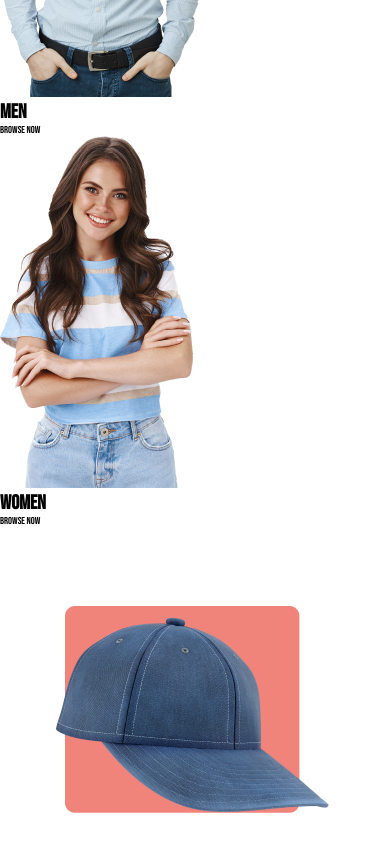
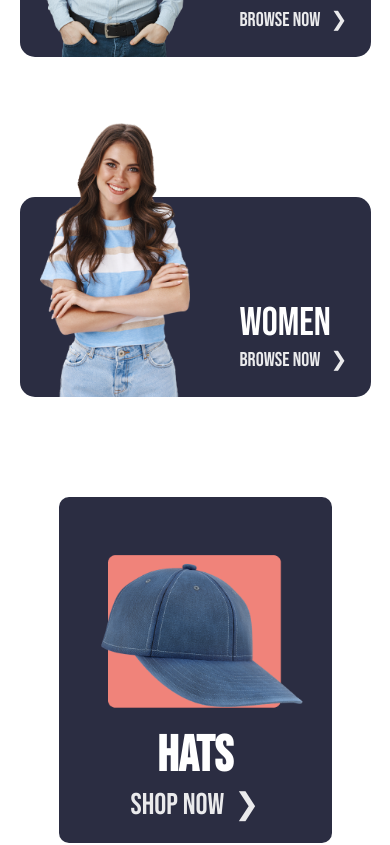
Before and after one commit to Yasser-Shehab/clothing-store, a React (Create React App) app: page / in a window 390 px wide. Shown: the part 920-1765 px from the top of the page. Built offline with nearby package versions, Linux system fonts and the light colour scheme; the HTML template or start-up script is replaced by a standard one.

Commit message:
Remade Category for mobile

```diff
--- a/src/components/Categories/Categories.jsx
+++ b/src/components/Categories/Categories.jsx
@@ -5,7 +5,7 @@ function Categories() {
     <div className="Categories-container">
       {data.map((category) => {
         return (
-          <div className={category.id <= 2 ? "category-main-container" : "category-container"}>
+          <div className={category.id <= 2 ? "category-gender" : "category-item"}>
             <img className="category__image" src={category.image} alt={category.title} />
             <div className="category__title">
               <h1>{category.title}</h1>
--- a/src/components/Categories/style/Categories.style.css
+++ b/src/components/Categories/style/Categories.style.css
@@ -1 +1,105 @@
-/* No CSS *//*# sourceMappingURL=Categories.style.css.map */
+@charset "UTF-8";
+.Categories-container {
+  display: -ms-grid;
+  display: grid;
+  gap: 4rem;
+  justify-items: center;
+  margin-top: 12rem;
+}
+
+.category-gender {
+  display: -webkit-box;
+  display: -ms-flexbox;
+  display: flex;
+  -webkit-box-align: end;
+      -ms-flex-align: end;
+          align-items: flex-end;
+  padding: 0 2rem;
+  border-radius: 1.5rem;
+  background-color: #2b2d42;
+  color: #fff;
+  width: 90%;
+  max-width: 500px;
+  height: 20rem;
+}
+
+.category-gender:nth-child(1) {
+  margin-bottom: 10rem;
+}
+
+.category-gender .category__title {
+  margin-left: 5rem;
+  margin-bottom: 2.5rem;
+}
+
+.category-gender .category__title h1 {
+  font-size: 4rem;
+  font-weight: 300;
+}
+
+.category-gender .category__title p {
+  font-size: 2rem;
+  opacity: 0.9;
+}
+
+.category-gender .category__title p::after {
+  content: "❯";
+  margin-left: 1rem;
+}
+
+.category-gender .category__image {
+  width: 150px;
+}
+
+.category-item {
+  margin-top: 6rem;
+  display: -webkit-box;
+  display: -ms-flexbox;
+  display: flex;
+  -webkit-box-orient: vertical;
+  -webkit-box-direction: normal;
+      -ms-flex-direction: column;
+          flex-direction: column;
+  -webkit-box-align: center;
+      -ms-flex-align: center;
+          align-items: center;
+  border-radius: 1rem;
+  width: 70%;
+  min-width: 200px;
+  background-color: #2b2d42;
+}
+
+.category-item .category__image {
+  width: 270px;
+}
+
+.category-item .category__title {
+  display: -webkit-box;
+  display: -ms-flexbox;
+  display: flex;
+  -webkit-box-orient: vertical;
+  -webkit-box-direction: normal;
+      -ms-flex-direction: column;
+          flex-direction: column;
+  -webkit-box-align: center;
+      -ms-flex-align: center;
+          align-items: center;
+  color: #fff;
+  margin-top: -4rem;
+  padding-bottom: 2rem;
+}
+
+.category-item .category__title h1 {
+  font-size: 5rem;
+}
+
+.category-item .category__title p {
+  font-size: 3rem;
+  opacity: 0.9;
+}
+
+.category-item .category__title p::after {
+  content: "❯";
+  margin-left: 1rem;
+}
+/*# sourceMappingURL=Categories.style.css.map */
--- a/src/components/Categories/style/Categories.style.scss
+++ b/src/components/Categories/style/Categories.style.scss
@@ -164,4 +164,78 @@
 //   }
 // }
 
+$primary: #2b2d42;
+
 //!Mobile
+.Categories-container {
+  display: grid;
+  gap: 4rem;
+  justify-items: center;
+  margin-top: 12rem;
+}
+.category-gender {
+  display: flex;
+  align-items: flex-end;
+  padding: 0 2rem;
+  border-radius: 1.5rem;
+  background-color: $primary;
+  color: #fff;
+  width: 90%;
+  max-width: 500px;
+  height: 20rem;
+  &:nth-child(1) {
+    margin-bottom: 10rem;
+  }
+  .category__title {
+    margin-left: 5rem;
+    margin-bottom: 2.5rem;
+    h1 {
+      font-size: 4rem;
+      font-weight: 300;
+    }
+    p {
+      font-size: 2rem;
+      opacity: 0.9;
+      &::after {
+        content: "❯";
+        margin-left: 1rem;
+      }
+    }
+  }
+  .category__image {
+    width: 150px;
+  }
+}
+
+.category-item {
+  margin-top: 6rem;
+  display: flex;
+  flex-direction: column;
+  align-items: center;
+  border-radius: 1rem;
+  width: 70%;
+  min-width: 200px;
+  background-color: $primary;
+  .category__image {
+    width: 270px;
+  }
+  .category__title {
+    display: flex;
+    flex-direction: column;
+    align-items: center;
+    color: #fff;
+    margin-top: -4rem;
+    padding-bottom: 2rem;
+    h1 {
+      font-size: 5rem;
+    }
+    p {
+      font-size: 3rem;
+      opacity: 0.9;
+      &::after {
+        content: "❯";
+        margin-left: 1rem;
+      }
+    }
+  }
+}
```
Also changed, not shown: 1 other file (tests, documents, lock files or other folders).
